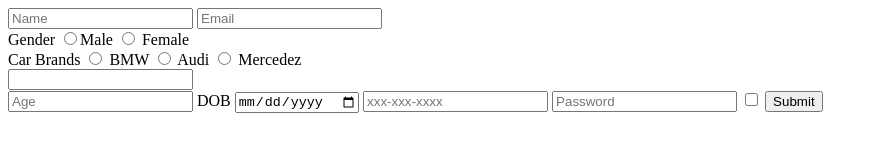
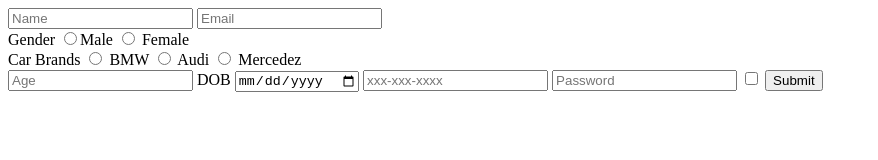
Before and after one commit to acciojob/signup-form-car-minhaj539, a website: page main.html in a window 1280 px wide. Shown: the whole page, without its empty margins (0-878 px from the left). Drawn offline with Linux system fonts and the light colour scheme.

Commit message:
created a submission

```diff
--- a/main.html
+++ b/main.html
@@ -27,9 +27,7 @@
             <input type="radio" name="cars" value="Mercedez"> Mercedez
         </div>
 
-        <div>
-            <input type="">
-        </div>
+
         <label for="age" id="age" required></label>
         <input type="number" placeholder="Age" required>
 
```
